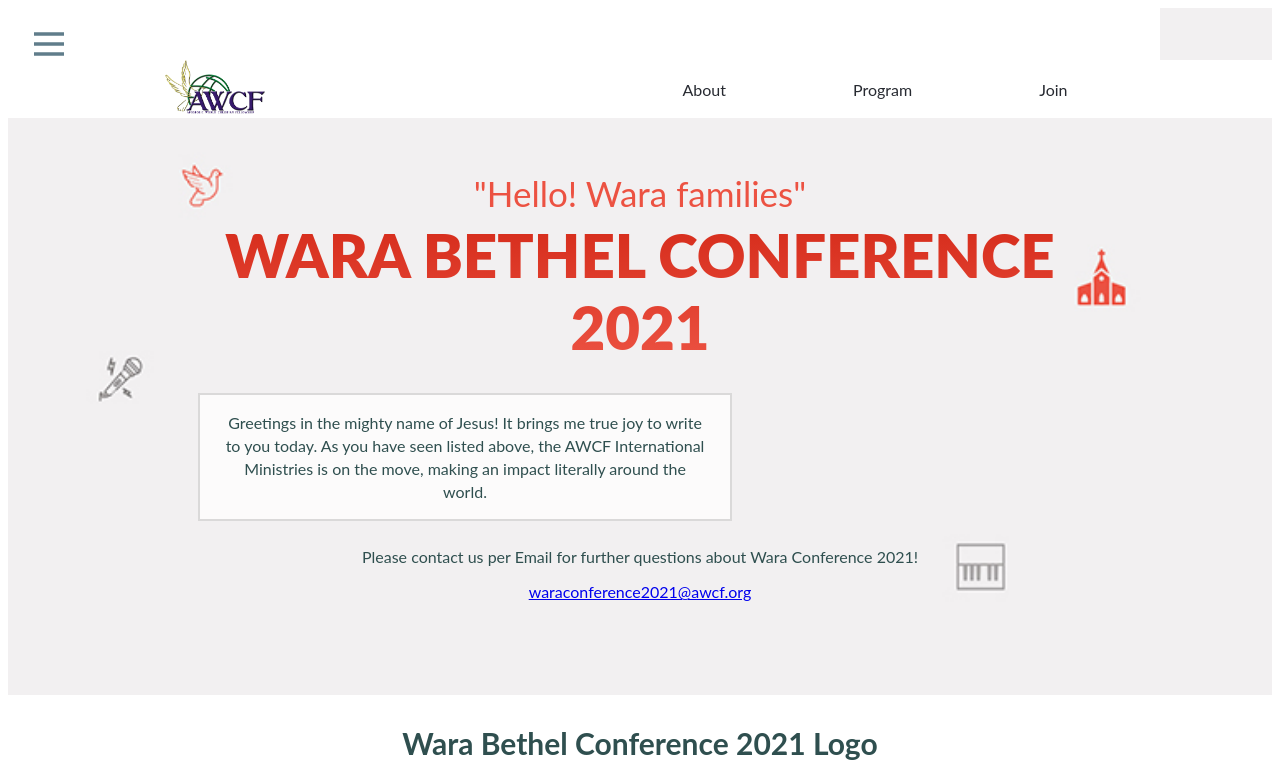
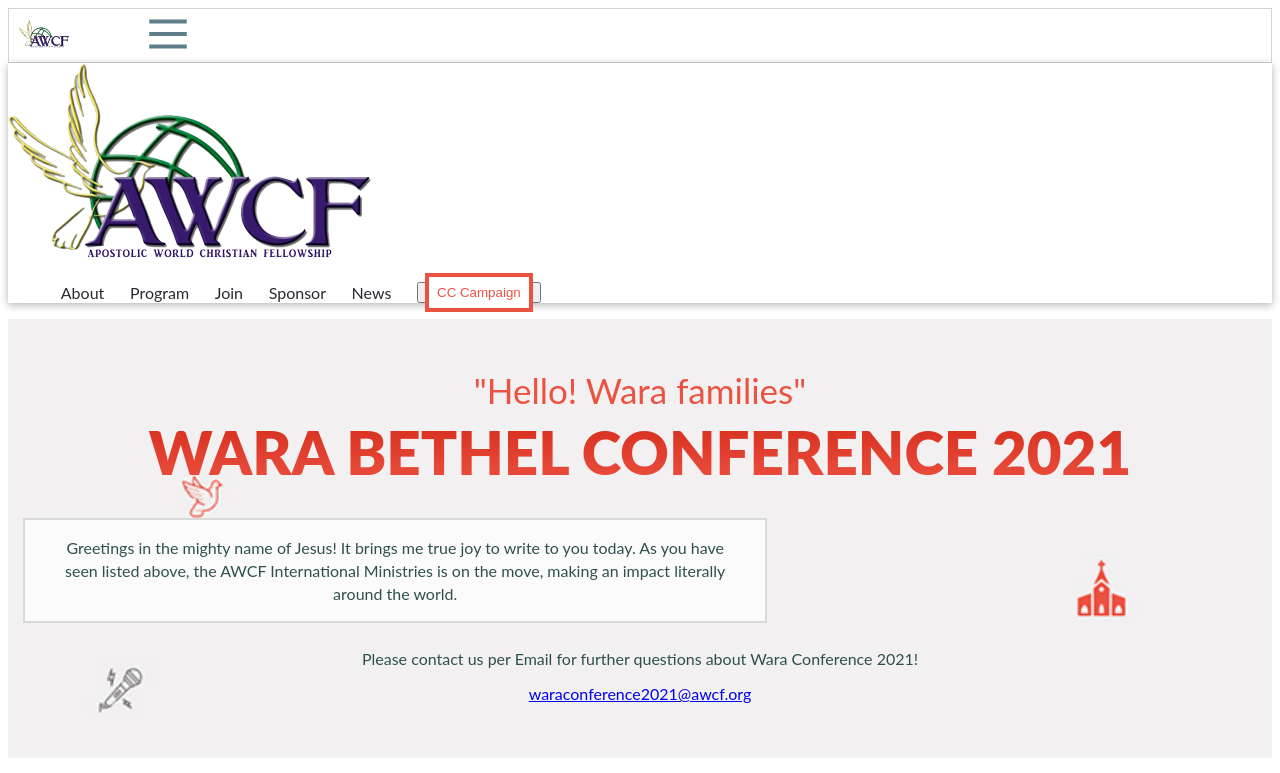
Before and after one commit to Mre55/Wara-Conference, a website: page html/about.html in a window 1280 px wide. Shown: the top 773 px of the page. Drawn offline with Linux system fonts and the light colour scheme; files that its build step writes are made by us from their sources; files whose address does not match are found by name.

Commit message:
Edit header the for main and about page

```diff
--- a/CSS/about.css
+++ b/CSS/about.css
@@ -1,7 +1,21 @@
-#headline-section {
+
+.mobile-nav-bar {
+  display: flex;
+  justify-content: space-between;
+  border: 0.5px solid #d3d3d3;
+  align-items: center;
+  padding: 0 10px;
+}
+
+.mobile-nav-bar img {
+  width: 50px;
+}
+
+.headline-section {
   background: url("../Images/waraAboutMobile.jpg");
   background-repeat: no-repeat;
   background-size: cover;
+  padding: 50px 15px 50px 15px;
 }
 
 .headline-title-text p {
--- a/CSS/style.css
+++ b/CSS/style.css
@@ -1,11 +1,6 @@
 
 body {
   font-family: Lato, cocogoose, Tahoma, sans-serif;
-}
-
-header {
-  height: 65px;
-  position: fixed;
 }
 
 .only-desktop {
@@ -16,17 +11,19 @@
   display: block;
 }
 
-nav button {
-  border: none;
+.mobile-nav-bar {
+  display: flex;
+  justify-content: space-between;
+  align-items: center;
+  border: 0.5px solid #d3d3d3;
+  padding: 0 10px;
 }
 
-.hamburger-icon img {
-  width: 40px;
-  padding-left: 15px;
-  padding-top: 15px;
+.mobile-nav-bar img {
+  width: 50px;
 }
 
-#headline-section {
+.headline-section {
   background: url("../Images/waraMobile.jpg");
   background-repeat: no-repeat;
   background-size: cover;
@@ -285,8 +282,9 @@
     display: block;
   }
 
-  header {
-    width: 100%;
+  .desktop-nav-bar {
+    box-shadow: rgb(0 0 0 / 30%) 0 2px 8px 0;
+    position: relative;
   }
 
   .nav-bar {
--- a/html/about.html
+++ b/html/about.html
@@ -11,26 +11,34 @@
 <body>
     <header>
         <nav>
-            <button class="only-mobile hamburger-icon">
-                <a href="../index.html">
-                    <img src="../Images/hamburger-icon.svg" alt="">
-                </a>
-            </button>
-            <div class="only-desktop nav-bar">
+            <div class="only-mobile mobile-nav-bar">
                 <a href="../index.html">
                     <img src="../Images/awcflogo.png" alt="Logo of AWCF">
                 </a>
+                <div class="only-mobile hamburger-icon">
+                    <a href="../index.html">
+                        <img src="../Images/hamburger-icon.svg" alt="hamburger icon">
+                    </a>
+                </div>
+            </div>
+            <div class="only-desktop desktop-nav-bar">
+                <a href="#">
+                    <img src="./Images/awcflogo.png" alt="Logo of AWCF">
+                </a>
                 <ul class="menu-bar">
-                  <li><a href="#">About</a></li>
+                  <li><a href="html/about.html">About</a></li>
                   <li><a href="#">Program</a></li>
                   <li><a href="#">Join</a></li>
+                  <li><a href="#">Sponsor</a></li>
+                  <li><a href="#">News</a></li>
+                  <button><a href="#">CC Campaign</a></button>
                 </ul>
             </div>
         </nav>
     </header>
 
     <main>
-        <section id="headline-section">
+        <section class="headline-section">
             <div class="headline-title-text">
                 <p>"Hello! Wara families"</p>
                 <h2>WARA BETHEL CONFERENCE 2021</h2>
@@ -53,7 +61,7 @@
             </div>
         </section>
 
-        <section id="about-logo">
+        <section class="about-logo">
             <div class="about-log-container">
                 <h3>Wara Bethel Conference 2021 Logo</h3>
                 <div class="main-line">
@@ -73,7 +81,7 @@
             </div>
         </section>
 
-        <section id="past-conference">
+        <section class="past-conference">
             <div class="past-conference-container">
                 <h3>See the past Wara Bethel Conference</h3>
                 <div class="main-line">
@@ -100,7 +108,7 @@
             </div>
         </section>
 
-        <section id="partner">
+        <section class="partner">
             <div class="partner-container">
                 <h3>Partner</h3>
                 <div class="main-line">
```
Also changed, not shown: index.html (+6 -11 lines).
